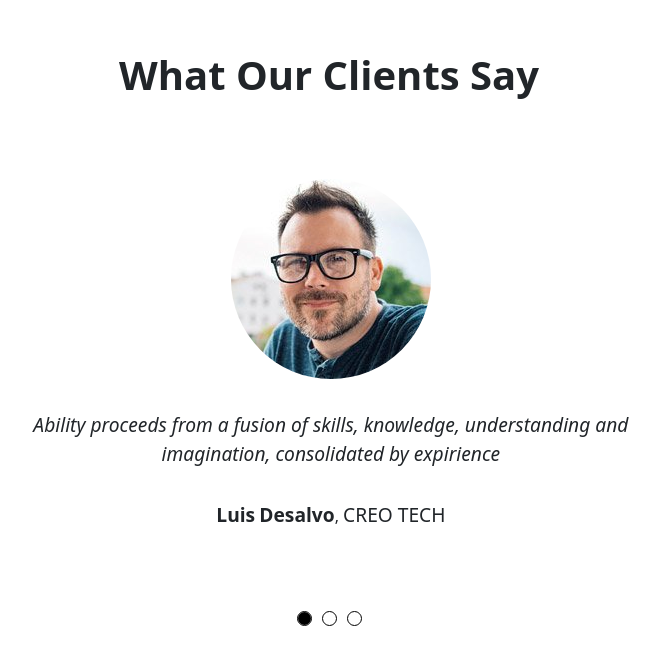
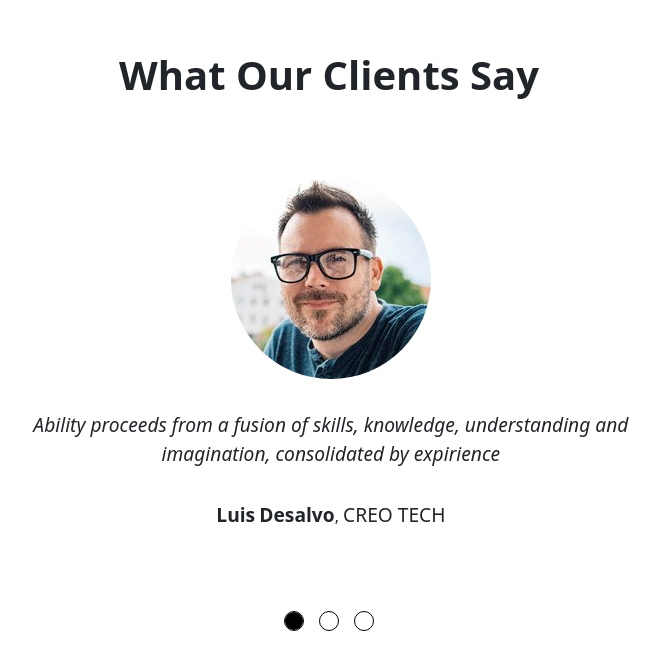
Before and after one commit to mark5041/proj-html-vuejs, a Vue app: page / in a window 1280 px wide. Shown: the part 6203-6872 px from the top of the page, without its empty margins (311-971 px from the left). Built offline with nearby package versions, Linux system fonts and the light colour scheme.

Commit message:
fix slider

```diff
--- a/src/assets/scss/partials/_commons.scss
+++ b/src/assets/scss/partials/_commons.scss
@@ -1,3 +1,4 @@
+
 * {
     margin: 0;
     padding: 0;
--- a/src/components/main_comps/Reviews.vue
+++ b/src/components/main_comps/Reviews.vue
@@ -28,7 +28,8 @@
                     <div @click="visible = index" v-for="(element, index) in reviewers" :key="index" class="slider-pointer">
 
                         <transition v-on:before-enter="pointBeforeEnter" v-on:enter="pointEnter" v-on:leave="pointLeave" v-bind:css="false">
-                        <div v-show="visible == index" class="selected"></div>
+                        <div v-if="visible == index" class="selected"></div>
+                        <div v-else></div>
                         </transition>
 
                     </div>
@@ -236,15 +237,16 @@ export default {
     .col-12 {
         display: flex;
         justify-content: center;
-        gap: 10px;
+        gap: 15px;
         .slider-pointer {
             display: flex;
             justify-content: center;
             align-items: center;
-            width: 15px;
-            height: 15px;
+            width: 20px;
+            height: 20px;
             border: 0.5px solid black;
             border-radius: 50%;
+            cursor: pointer;
             .selected {
                 width: 100%;
                 height: 100%;
```
Also changed, not shown: src/components/main_comps/Contact.vue (added).
